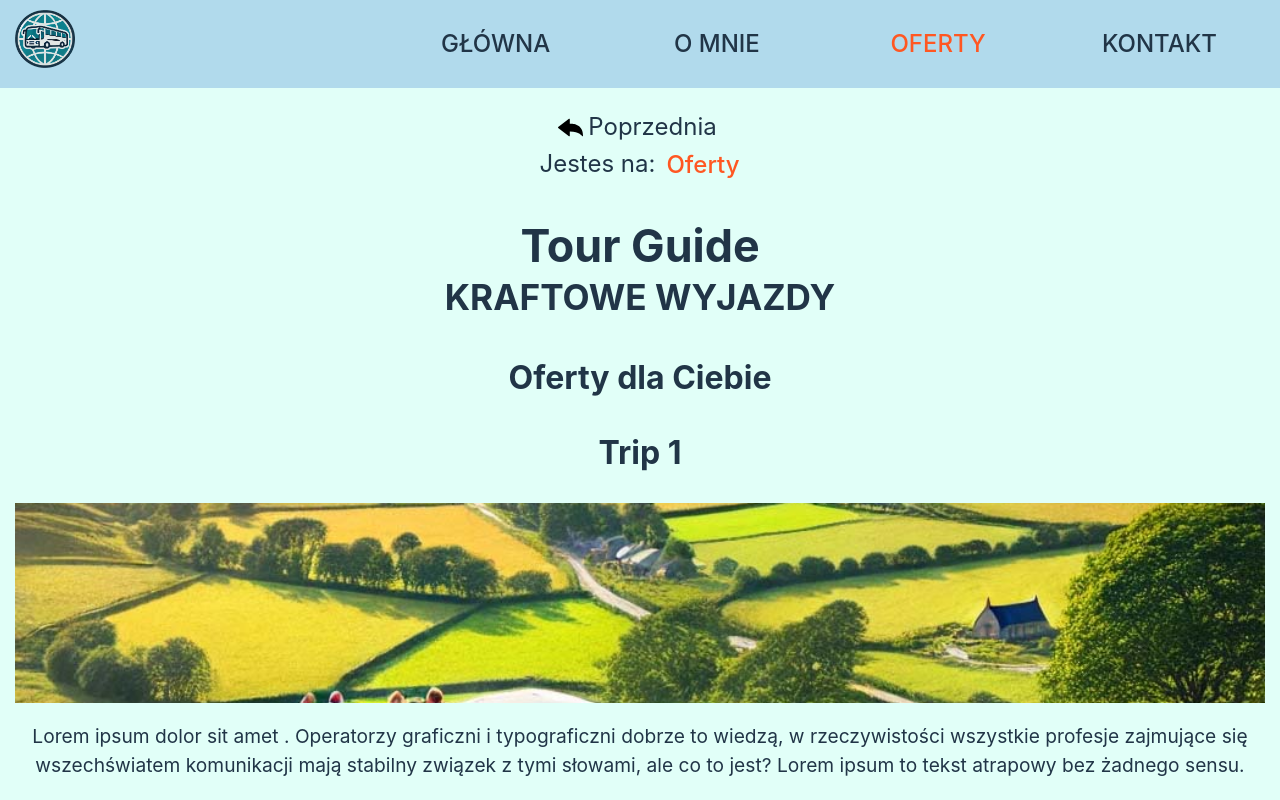
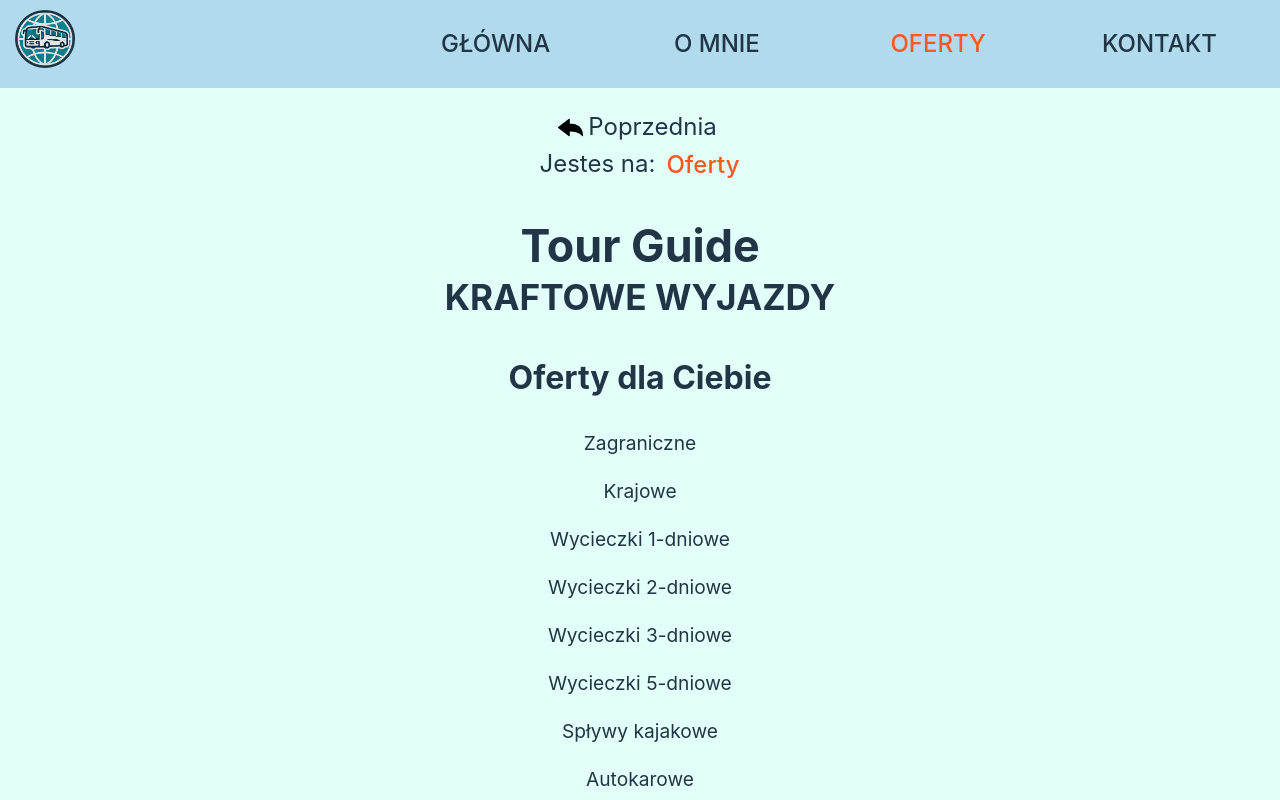
Before and after one commit to MariuszRozycki/tour-guide-pl, a React (Vite) app: page /offers in a window 1280 px wide. Shown: the top 800 px of the page. Built offline with nearby package versions, Linux system fonts and the light colour scheme.

Commit message:
feat: add offers-component navigator

```diff
--- a/src/App.tsx
+++ b/src/App.tsx
@@ -7,6 +7,14 @@ import Offers from "./components/Offers/Offers";
 import Contact from "./components/Contact/Contact";
 
 import "./styles/index.css";
+import AbroadTrip from "./components/Offers/AbroadTrip";
+import DomesticTrip from "./components/Offers/DomecticTrip";
+import BussTrip from "./components/Offers/BussTrip";
+import PlaneTrip from "./components/Offers/PlaneTrip";
+import OneDayTrip from "./components/Offers/OneDayTrip";
+import TwoDayTrip from "./components/Offers/TwoDaysTrip";
+import ThreeDaysTrip from "./components/Offers/ThreeDaysTrip";
+import FiveDaysTrip from "./components/Offers/FiveDaysTrip";
 
 const App = () => {
   return (
@@ -17,6 +25,14 @@ const App = () => {
         <Route path="/" element={<Home />} />
         <Route path="/about" element={<About />} />
         <Route path="/offers" element={<Offers />} />
+        <Route path="/offers/abroad" element={<AbroadTrip />} />
+        <Route path="/offers/domestic" element={<DomesticTrip />} />
+        <Route path="/offers/buss" element={<BussTrip />} />
+        <Route path="/offers/plane" element={<PlaneTrip />} />
+        <Route path="/offers/one-day" element={<OneDayTrip />} />
+        <Route path="/offers/two-days" element={<TwoDayTrip />} />
+        <Route path="/offers/three-days" element={<ThreeDaysTrip />} />
+        <Route path="/offers/five-days" element={<FiveDaysTrip />} />
         <Route path="/contact" element={<Contact />}></Route>
       </Routes>
     </Router>
--- a/src/assets/offers.json
+++ b/src/assets/offers.json
@@ -4,34 +4,49 @@
     "description": "Lorem ipsum dolor sit amet . Operatorzy graficzni i typograficzni dobrze to wiedzą, w rzeczywistości wszystkie profesje zajmujące się wszechświatem komunikacji mają stabilny związek z tymi słowami, ale co to jest? Lorem ipsum to tekst atrapowy bez żadnego sensu.",
     "descAbbrev": "Lorem ipsum dolor sit amet . Operatorzy graficzni i typograficzni dobrze to wiedzą...",
     "imageMain": "/pictures/autokar-tomek.jpg",
-    "price": 580
+    "price": 580,
+    "typeOfTrip": "buss-trip",
+    "lengthOfTrip": "three-days",
+    "destinationType": "abroad"
   },
   {
     "title": "Trip 2",
     "description": "Lorem ipsum dolor sit amet . Operatorzy graficzni i typograficzni dobrze to wiedzą, w rzeczywistości wszystkie profesje zajmujące się wszechświatem komunikacji mają stabilny związek z tymi słowami, ale co to jest? Lorem ipsum to tekst atrapowy bez żadnego sensu.",
     "descAbbrev": "Lorem ipsum dolor sit amet . Operatorzy graficzni i typograficzni dobrze to wiedzą...",
     "imageMain": "/pictures/kayak-tomek.jpg",
-    "price": 680
+    "price": 680,
+    "typeOfTrip": "buss-trip",
+    "lengthOfTrip": "three-days",
+    "destinationType": "abroad"
   },
   {
     "title": "Trip 3",
     "description": "Lorem ipsum dolor sit amet . Operatorzy graficzni i typograficzni dobrze to wiedzą, w rzeczywistości wszystkie profesje zajmujące się wszechświatem komunikacji mają stabilny związek z tymi słowami, ale co to jest? Lorem ipsum to tekst atrapowy bez żadnego sensu.",
     "descAbbrev": "Lorem ipsum dolor sit amet . Operatorzy graficzni i typograficzni dobrze to wiedzą...",
     "imageMain": "/pictures/mountains-tomek.jpg",
-    "price": 480
+    "price": 480,
+    "typeOfTrip": "kayak",
+    "lengthOfTrip": "one-day",
+    "destinationType": "domestic"
   },
   {
     "title": "Trip 4",
     "description": "Lorem ipsum dolor sit amet . Operatorzy graficzni i typograficzni dobrze to wiedzą, w rzeczywistości wszystkie profesje zajmujące się wszechświatem komunikacji mają stabilny związek z tymi słowami, ale co to jest? Lorem ipsum to tekst atrapowy bez żadnego sensu.",
     "descAbbrev": "Lorem ipsum dolor sit amet . Operatorzy graficzni i typograficzni dobrze to wiedzą...",
     "imageMain": "/pictures/tomek-sea.png",
-    "price": 120
+    "price": 120,
+    "typeOfTrip": "kayak",
+    "lengthOfTrip": "one-day",
+    "destinationType": "domestic"
   },
   {
     "title": "Trip 5",
     "description": "Lorem ipsum dolor sit amet . Operatorzy graficzni i typograficzni dobrze to wiedzą, w rzeczywistości wszystkie profesje zajmujące się wszechświatem komunikacji mają stabilny związek z tymi słowami, ale co to jest? Lorem ipsum to tekst atrapowy bez żadnego sensu.",
     "descAbbrev": "Lorem ipsum dolor sit amet . Operatorzy graficzni i typograficzni dobrze to wiedzą...",
     "imageMain": "/pictures/tomek-sea.webp",
-    "price": 150
+    "price": 150,
+    "typeOfTrip": "plane",
+    "lengthOfTrip": "five-days",
+    "destinationType": "abroad"
   }
 ]
--- /dev/null
+++ b/src/components/Offers/AbroadTrip.tsx
@@ -0,0 +1,15 @@
+import MainHeading from "../MainHeading/MainHeading";
+
+const AbroadTrip = () => {
+  return (
+    <div>
+      <div className="container">
+        <MainHeading />
+
+        <h2>Wycieczki zagraniczne</h2>
+      </div>
+    </div>
+  );
+};
+
+export default AbroadTrip;
--- /dev/null
+++ b/src/components/Offers/BussTrip.tsx
@@ -0,0 +1,15 @@
+import MainHeading from "../MainHeading/MainHeading";
+
+const BussTrip = () => {
+  return (
+    <div>
+      <div className="container">
+        <MainHeading />
+
+        <h2>Wycieczki autokarowe</h2>
+      </div>
+    </div>
+  );
+};
+
+export default BussTrip;
--- /dev/null
+++ b/src/components/Offers/DomecticTrip.tsx
@@ -0,0 +1,15 @@
+import MainHeading from "../MainHeading/MainHeading";
+
+const DomesticTrip = () => {
+  return (
+    <div>
+      <div className="container">
+        <MainHeading />
+
+        <h2>Wycieczki krajowe</h2>
+      </div>
+    </div>
+  );
+};
+
+export default DomesticTrip;
--- /dev/null
+++ b/src/components/Offers/FiveDaysTrip.tsx
@@ -0,0 +1,15 @@
+import MainHeading from "../MainHeading/MainHeading";
+
+const FiveDaysTrip = () => {
+  return (
+    <div>
+      <div className="container">
+        <MainHeading />
+
+        <h2>Wycieczki pieciodniowe</h2>
+      </div>
+    </div>
+  );
+};
+
+export default FiveDaysTrip;
--- a/src/components/Offers/Offers.tsx
+++ b/src/components/Offers/Offers.tsx
@@ -1,3 +1,4 @@
+import { NavLink } from "react-router-dom";
 import { useGetOffers } from "../../hooks/useGetOffers";
 import { OfferResponse } from "../../types/offers";
 import MainHeading from "../MainHeading/MainHeading";
@@ -9,22 +10,46 @@ const Offers = () => {
     return <div>Loading...</div>;
   }
 
+  // Lista kategorii oparta na danych
+  const categories = [
+    { name: "Zagraniczne", type: "abroad" },
+    { name: "Krajowe", type: "domestic" },
+    { name: "Wycieczki 1-dniowe", type: "one-day" },
+    { name: "Wycieczki 2-dniowe", type: "two-days" },
+    { name: "Wycieczki 3-dniowe", type: "three-days" },
+    { name: "Wycieczki 5-dniowe", type: "five-days" },
+    { name: "Spływy kajakowe", type: "kayak" },
+    { name: "Autokarowe", type: "buss-trip" },
+    { name: "Samolotowe", type: "plane" },
+  ];
+
   return (
     <div className="container">
       <MainHeading />
       <h2>Oferty dla Ciebie</h2>
+
+      <nav className="offers-navigator">
+        {categories.map((category) => (
+          <NavLink key={category.type} to={`/offers/${category.type}`} className={({ isActive }) => (isActive ? "active" : "")}>
+            <p>{category.name}</p>
+          </NavLink>
+        ))}
+      </nav>
+
+      <div className="offers-list">
         {offers.map((offer) => (
-        <div key={offer.id}>
+          <div key={offer.title}>
             <h2>{offer.title}</h2>
 
             <div className="offer-img-wrapper">
-            <img src={offer.imageMain} alt={`${offer.title}`} />
+              <img src={offer.imageMain} alt={offer.title} />
             </div>
 
             <p>{offer.description}</p>
-          <p>{offer.price}</p>
+            <p>{offer.price} PLN</p>
           </div>
         ))}
+      </div>
     </div>
   );
 };
--- /dev/null
+++ b/src/components/Offers/OneDayTrip.tsx
@@ -0,0 +1,15 @@
+import MainHeading from "../MainHeading/MainHeading";
+
+const OneDayTrip = () => {
+  return (
+    <div>
+      <div className="container">
+        <MainHeading />
+
+        <h2>Wycieczki jednodniowe</h2>
+      </div>
+    </div>
+  );
+};
+
+export default OneDayTrip;
--- /dev/null
+++ b/src/components/Offers/PlaneTrip.tsx
@@ -0,0 +1,15 @@
+import MainHeading from "../MainHeading/MainHeading";
+
+const PlaneTrip = () => {
+  return (
+    <div>
+      <div className="container">
+        <MainHeading />
+
+        <h2>Wycieczki samolotowe</h2>
+      </div>
+    </div>
+  );
+};
+
+export default PlaneTrip;
--- /dev/null
+++ b/src/components/Offers/ThreeDaysTrip.tsx
@@ -0,0 +1,15 @@
+import MainHeading from "../MainHeading/MainHeading";
+
+const ThreeDaysTrip = () => {
+  return (
+    <div>
+      <div className="container">
+        <MainHeading />
+
+        <h2>Wycieczki trzydniowe</h2>
+      </div>
+    </div>
+  );
+};
+
+export default ThreeDaysTrip;
--- /dev/null
+++ b/src/components/Offers/TwoDaysTrip.tsx
@@ -0,0 +1,15 @@
+import MainHeading from "../MainHeading/MainHeading";
+
+const TwoDayTrip = () => {
+  return (
+    <div>
+      <div className="container">
+        <MainHeading />
+
+        <h2>Wycieczki dwudniowe</h2>
+      </div>
+    </div>
+  );
+};
+
+export default TwoDayTrip;
--- a/src/types/offers.ts
+++ b/src/types/offers.ts
@@ -5,6 +5,9 @@ export interface Offer {
   descAbbrev: string;
   imageMain: string;
   price: number;
+  typeOfTrip: string;
+  lengthOfTrip: string;
+  destinationType: string;
 }
 
 export type OfferResponse = Offer[];
```
Lines whose indentation alone changed are shown as unchanged.
